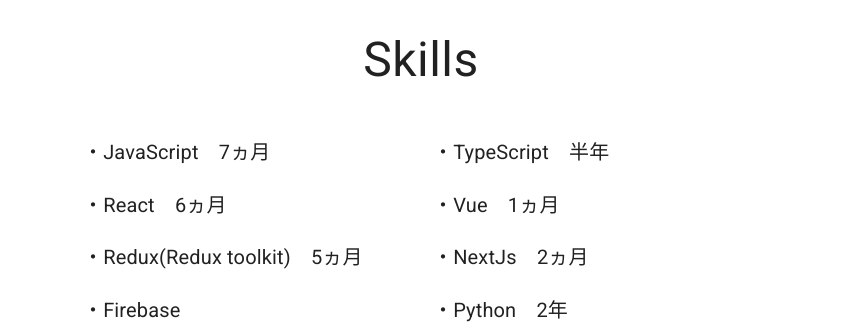
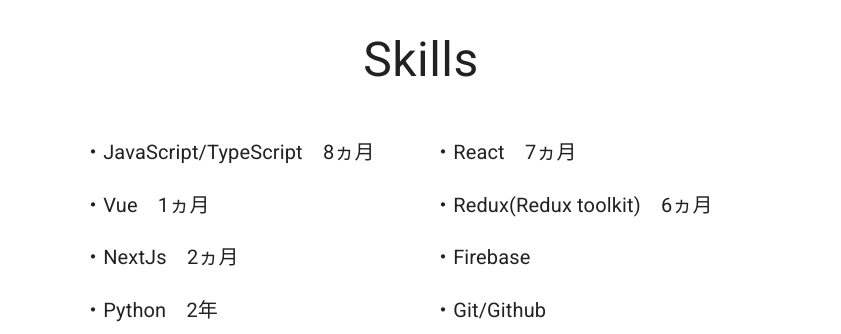
Before and after one commit to ken2pg/portfolio2020, a Next.js app: page / in a window 1280 px wide. Shown: the part 1300-1634 px from the top of the page, without its empty margins (219-1060 px from the left). Built offline with nearby package versions, Linux system fonts and the light colour scheme.

Commit message:
一部説明を修正

```diff
--- a/src/components/Skills.tsx
+++ b/src/components/Skills.tsx
@@ -49,11 +49,10 @@
 const Skills = () => {
   const classes = useStyles();
   const skills = [
-    { name: 'JavaScript', period: '7ヵ月' },
-    { name: 'TypeScript', period: '半年' },
-    { name: 'React', period: '6ヵ月' },
+    { name: 'JavaScript/TypeScript', period: '8ヵ月' },
+    { name: 'React', period: '7ヵ月' },
     { name: 'Vue', period: '1ヵ月' },
-    { name: 'Redux(Redux toolkit)', period: '5ヵ月' },
+    { name: 'Redux(Redux toolkit)', period: '6ヵ月' },
     { name: 'NextJs', period: '2ヵ月' },
     { name: 'Firebase', period: '' },
     { name: 'Python', period: '2年' },
```
